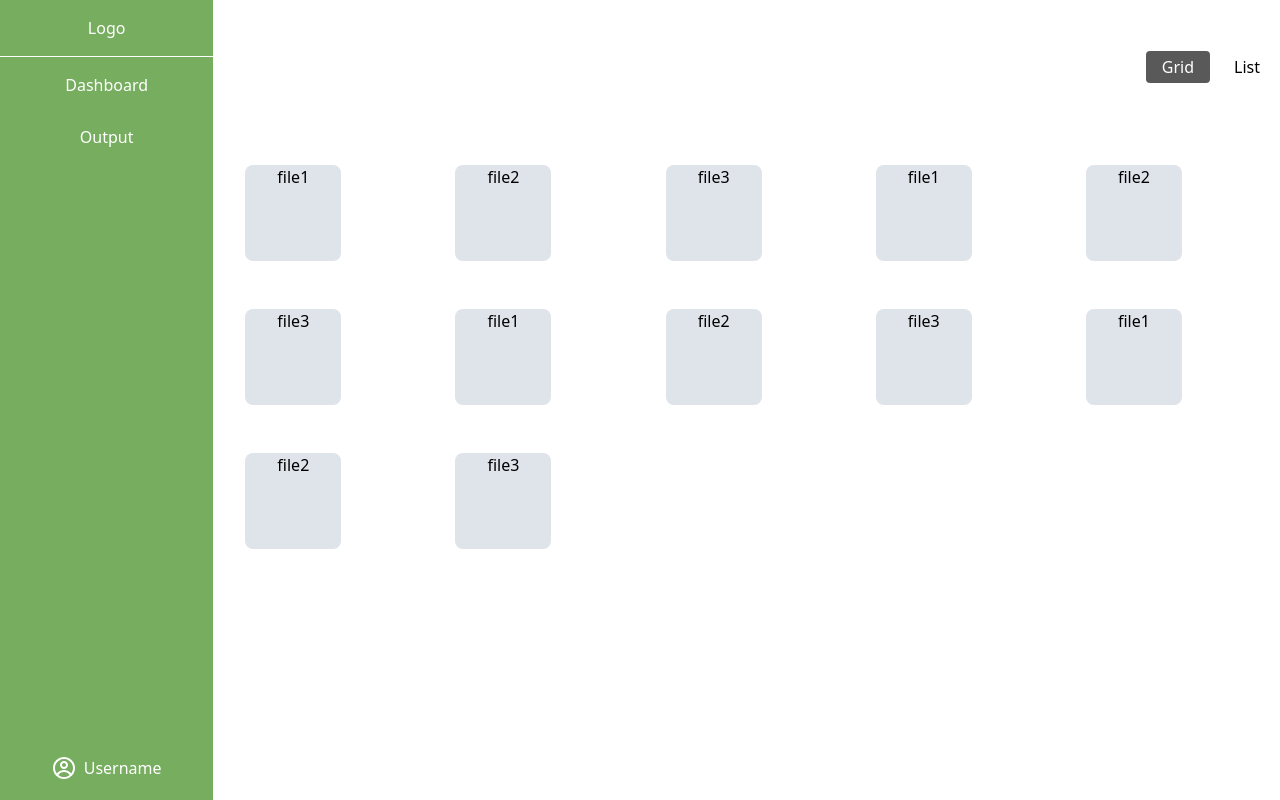
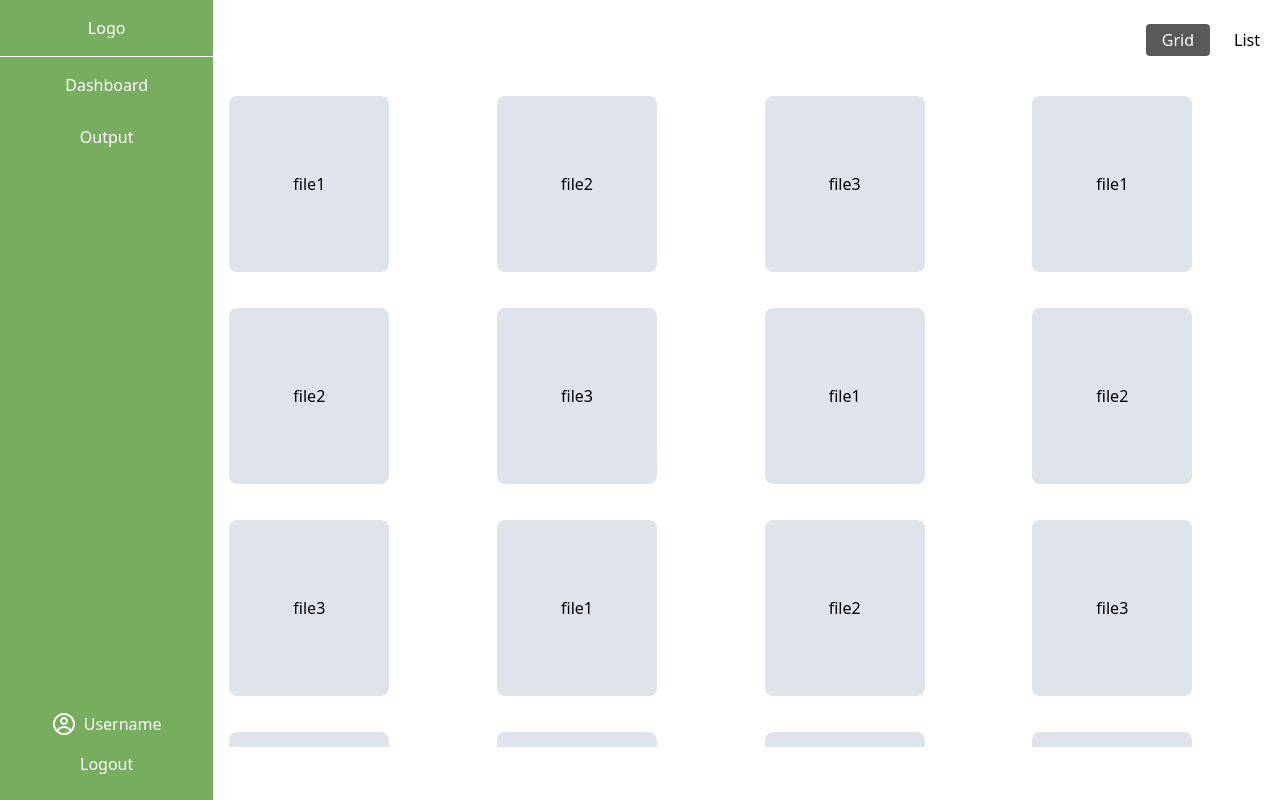
Before and after one commit to Jayspart45/rbg-projects, a React (Vite) app: page /user in a window 1280 px wide. Built offline with nearby package versions, Linux system fonts and the light colour scheme.

Commit message:
sidebar and list item views completed

```diff
--- a/package.json
+++ b/package.json
@@ -10,6 +10,7 @@
     "preview": "vite preview"
   },
   "dependencies": {
+    "prop-types": "^15.8.1",
     "react": "^18.2.0",
     "react-dom": "^18.2.0",
     "react-dropzone": "^14.2.3",
--- a/src/Pages/Login .jsx
+++ b/src/Pages/Login .jsx
@@ -1,4 +1,4 @@
-import React, { useState } from "react";
+import { useState } from "react";
 import LoginImg from "../assets/Images/Secure.gif";
 
 const Login = () => {
--- a/src/Pages/User/Sidebar.jsx
+++ b/src/Pages/User/Sidebar.jsx
@@ -1,4 +1,5 @@
 import { Link } from "react-router-dom";
+import PropTypes from 'prop-types';
 
 function CgProfile(props) {
   return <svg stroke="currentColor" fill="none" strokeWidth={0} viewBox="0 0 24 24" height="1em" width="1em" {...props}><path fillRule="evenodd" clipRule="evenodd" d="M16 9C16 11.2091 14.2091 13 12 13C9.79086 13 8 11.2091 8 9C8 6.79086 9.79086 5 12 5C14.2091 5 16 6.79086 16 9ZM14 9C14 10.1046 13.1046 11 12 11C10.8954 11 10 10.1046 10 9C10 7.89543 10.8954 7 12 7C13.1046 7 14 7.89543 14 9Z" fill="currentColor" /><path fillRule="evenodd" clipRule="evenodd" d="M12 1C5.92487 1 1 5.92487 1 12C1 18.0751 5.92487 23 12 23C18.0751 23 23 18.0751 23 12C23 5.92487 18.0751 1 12 1ZM3 12C3 14.0902 3.71255 16.014 4.90798 17.5417C6.55245 15.3889 9.14627 14 12.0645 14C14.9448 14 17.5092 15.3531 19.1565 17.4583C20.313 15.9443 21 14.0524 21 12C21 7.02944 16.9706 3 12 3C7.02944 3 3 7.02944 3 12ZM12 21C9.84977 21 7.87565 20.2459 6.32767 18.9878C7.59352 17.1812 9.69106 16 12.0645 16C14.4084 16 16.4833 17.1521 17.7538 18.9209C16.1939 20.2191 14.1881 21 12 21Z" fill="currentColor" /></svg>;
@@ -20,16 +21,25 @@ const Sidebar = ({showMenu,onClick}) => {
                 </Link>
              </nav>
         </div>
-        <div className="flex items-center justify-center gap-2 w-full p-5">
-            <CgProfile className="block h-6 w-6" />
-            <span className="block">
-                Username
-            </span>
+        <div className="mb-4">
+            <div className="flex items-center justify-center gap-2 w-full p-2">
+                <CgProfile className="block h-6 w-6" />
+                <span className="block">
+                    Username
+                </span>
+            </div>
+            <div className="flex items-center justify-center w-full p-2">
+                Logout
+            </div>
         </div>
     </div>
   )
 }
 
+Sidebar.propTypes = {
+  showMenu: PropTypes.bool,
+  onClick: PropTypes.func,
+}
 
 
 export default Sidebar
--- a/src/Pages/User/Views.jsx
+++ b/src/Pages/User/Views.jsx
@@ -11,6 +11,17 @@ const files = [
   'file1',
   'file2',
   'file3',
+  'file1',
+  'file2',
+  'file3',
+  'file1',
+  'file2',
+  'file3',
+  'file1',
+  'file2',
+  'file3',
+  'file1',
+  'file2',
   'file1',
   'file2',
   'file3'
@@ -45,8 +56,8 @@ const Views = () => {
   //----------------------------------------------
 
     return (
-    <div className="w-full h-screen">
-        <div className="flex items-center justify-end w-full h-1/6">
+    <div className="w-full max-h-screen">
+        <div className="flex items-center justify-end w-full h-fit my-4 z-0">
             <button onClick={setGrid} className=
             {`my-2 mx-1 px-4 py-1 rounded ${theme.grid} `} >
                 Grid
@@ -55,23 +66,23 @@ const Views = () => {
                 List
             </button>
         </div>
-        <div className="h-5/6">
+        <div className="h-5/6 z-20">
           {
             view==='grid'?
-              <div className="grid grid-cols-3 md:grid-cols-5 p-4 gap-4">
+              <div className="grid grid-cols-3 md:grid-cols-4 h-full overflow-y-auto gap-1">
                 {
                   files.map((file,index)=>(
-                    <div key={index} className="bg-slate-400 bg-opacity-30 m-4 h-24 w-24 rounded-lg">
-                      <p className="text-center">{file}</p>
+                    <div key={index} className="bg-slate-400 flex items-center justify-center bg-opacity-30 m-4 h-44 w-40 rounded-lg">
+                      {file}
                     </div>
                   ))
                 }
               </div>
-            : <div className="flex items-start flex-col">
+            : <div className="flex items-start h-full flex-col">
                 {
-                  <ul className="w-full">
+                  <ul className="w-full p-4 h-full overflow-y-scroll">
                   {files.map((file,index)=>(
-                    <li key={index}  className="bg-slate-100 bg-opacity-30 my-2 px-4 w-full rounded-lg">
+                    <li key={index}  className="bg-slate-300 bg-opacity-30 h-12 flex items-center my-2 px-4 w-full rounded-lg">
                       {file}
                     </li>
                   ))}
```
Also changed, not shown: 1 other file (tests, documents, lock files or other folders).
